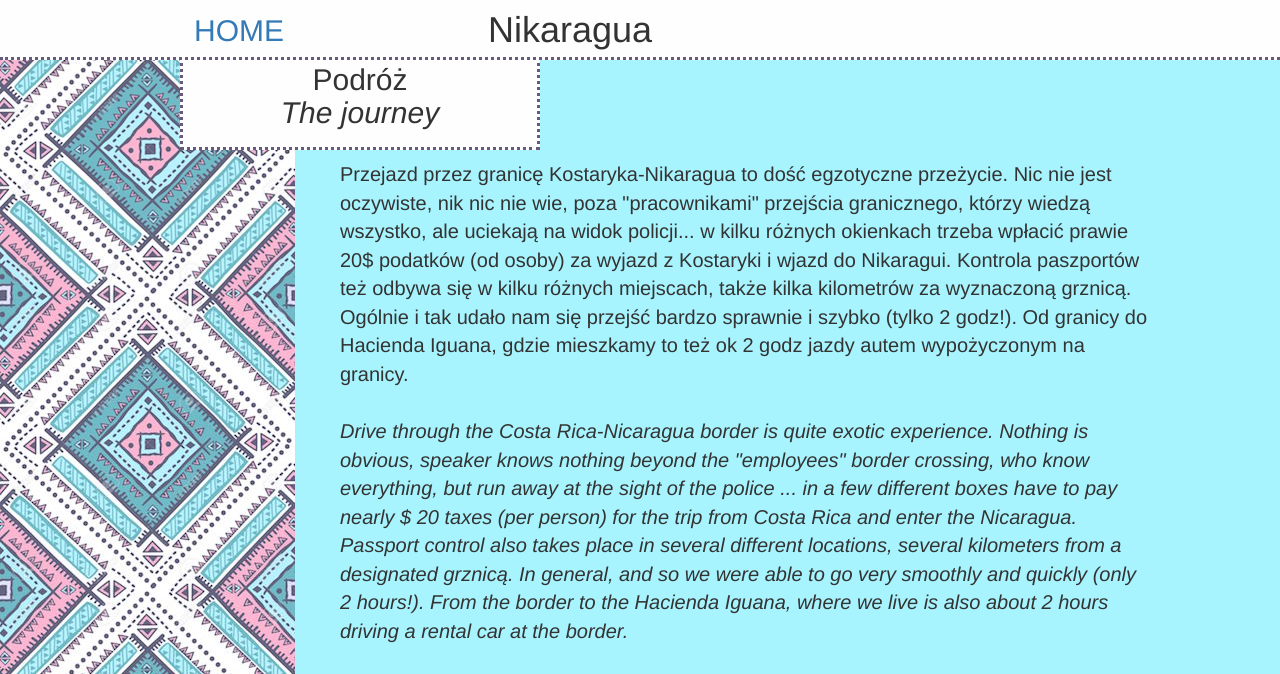
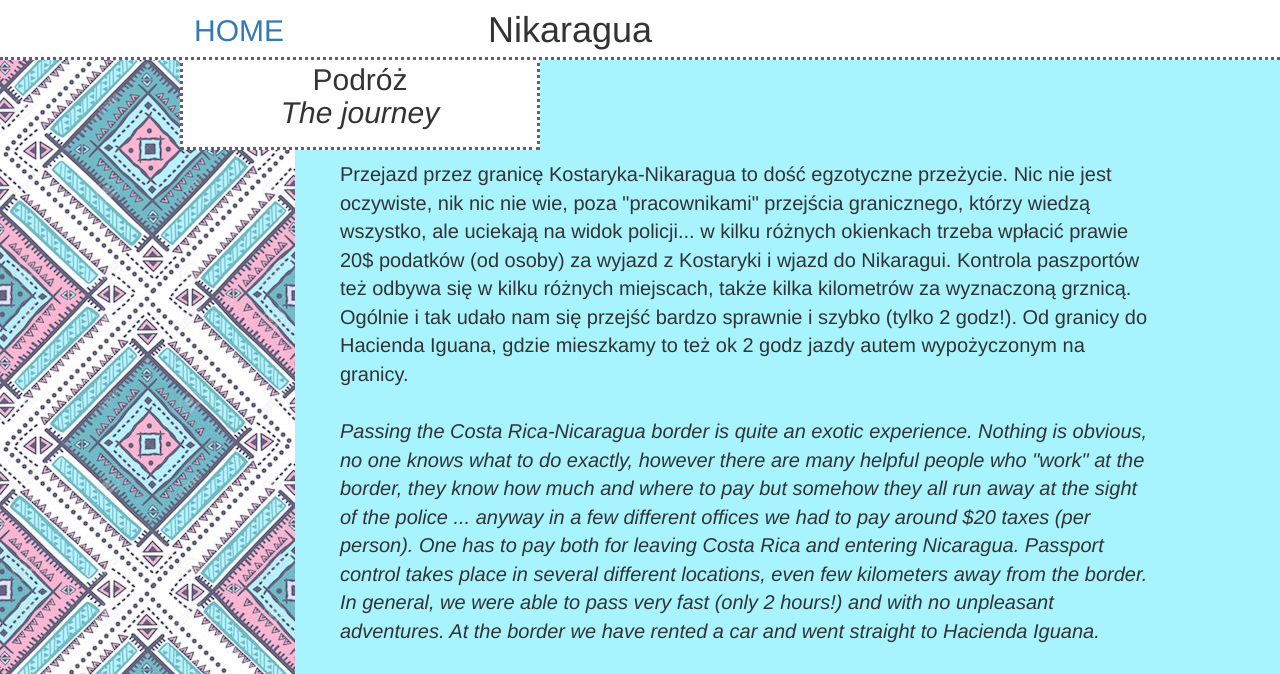
Before and after one commit to emisz23/website-trip, a plain HTML site: page nikaragua/nikaragua.html in a window 1280 px wide. Shown: the top 674 px of the page. Drawn offline with nearby package versions, Linux system fonts and the light colour scheme; grey boxes are pictures that could not be loaded.

Commit message:
Nikaragua2

```diff
--- a/nikaragua/nikaragua.html
+++ b/nikaragua/nikaragua.html
@@ -26,13 +26,12 @@
         Ogólnie i tak udało nam się przejść bardzo sprawnie i szybko (tylko 2 godz!). Od granicy do Hacienda Iguana,
         gdzie mieszkamy to też ok 2 godz jazdy autem wypożyczonym na granicy. <br>
         <br>
-        <i>Drive through the Costa Rica-Nicaragua border is quite exotic experience. Nothing is obvious, speaker knows
-            nothing beyond the "employees" border crossing, who know everything, but run away at the sight
-            of the police ... in a few different boxes have to pay nearly $ 20 taxes (per person) for the trip from
-            Costa Rica and enter the Nicaragua. Passport control also takes place in several different locations,
-            several kilometers from a designated grznicą. In general, and so we were able to go very smoothly and
-            quickly (only 2 hours!). From the border to the Hacienda Iguana, where we live is also about 2 hours driving
-            a rental car at the border.</i>
+        <i>Passing the Costa Rica-Nicaragua border is quite an exotic experience. Nothing is obvious, no one knows what to do exactly,
+            however there are many helpful people who "work" at the border, they know how much and where to pay but somehow they all
+            run away at the sight of the police ... anyway in a few different offices we had to pay around $20 taxes (per person).
+            One has to pay both for leaving Costa Rica and entering Nicaragua. Passport control takes place in several
+            different locations, even few kilometers away from the border. In general, we were able to pass very fast (only 2 hours!)
+            and with no unpleasant adventures. At the border we have rented a car and went straight to Hacienda Iguana.</i>
     </p>
 
     <img src="../images/iguanaview.jpg">
@@ -42,14 +41,14 @@
     <h2> Hacienda Iguana </h2>
     <p class="two">
         ...z prawdziwą Nikaraguą niewiele ma wspólnego. Jest to po prostu jeden z wielu zamkniętych kompleksów dla
-        turystów. Są tu restauracje, sklepiki i baseny... "tylko dla mieszkańców", a dwie bramy wjazdowe kontrolowane
+        turystów. Są tu restauracje, sklepiki i baseny "tylko dla mieszkańców", a dwie bramy wjazdowe kontrolowane
         są 24/7. Ale nie możemy narzekać. Obijamy się i korzystamy ;)
         <br> Korzystamy z "klubu" na plaży i z pola golfowego, z basenu i z lekcji jogi, dzieci skaczą na trampolinie,
         przsiadują w basenie i karmią kotki :)<br>
-        <br><i> ... With real Nicaragua has little in common. This is just one of many complexes closed for tourists.
-            There are restaurants, shops and swimming pools ... "only for the residents," and two gates are controlled
-            24/7. But beyond that we can not complain. Padding and use;) We use the "club" on the beach and a golf course,
-            swimming pool and yoga lessons, the children jump on the trampoline and feed the cats :)</i>
+        <br><i> ... doesn't have much in common with the real Nicaragua. It is one of many closed complexes prepared for tourists.
+            There are restaurants, shops and swimming pools "for residents only", and two entry gates are controlled
+            24/7. But we really cannot complain. We relax and enjoy the place :) We enjoy the beach club and a the golf course,
+            swimming pool and yoga lessons, kids jump on the trampoline and feed the kittens :)</i>
     </p>
     <img src="../images/beachclub.jpg">
     <img src="../images/beachclub2.jpg">
```
